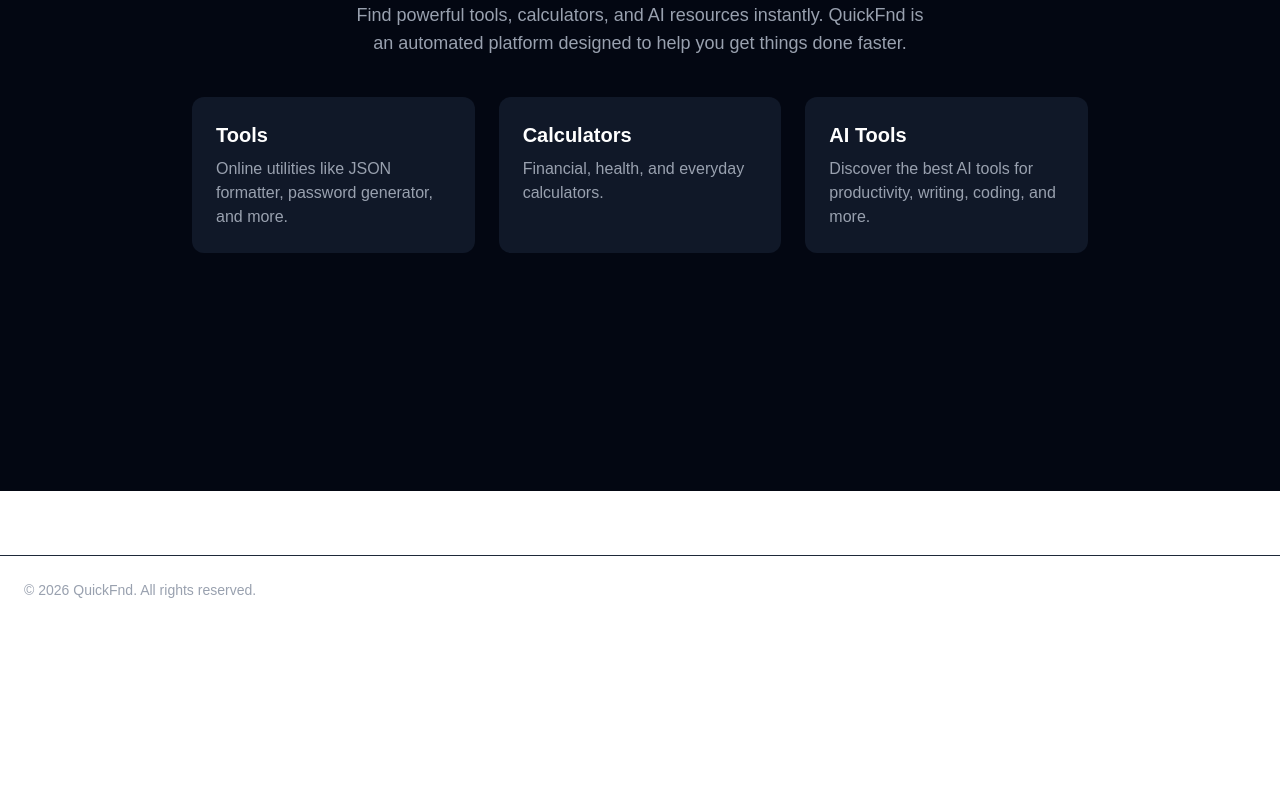
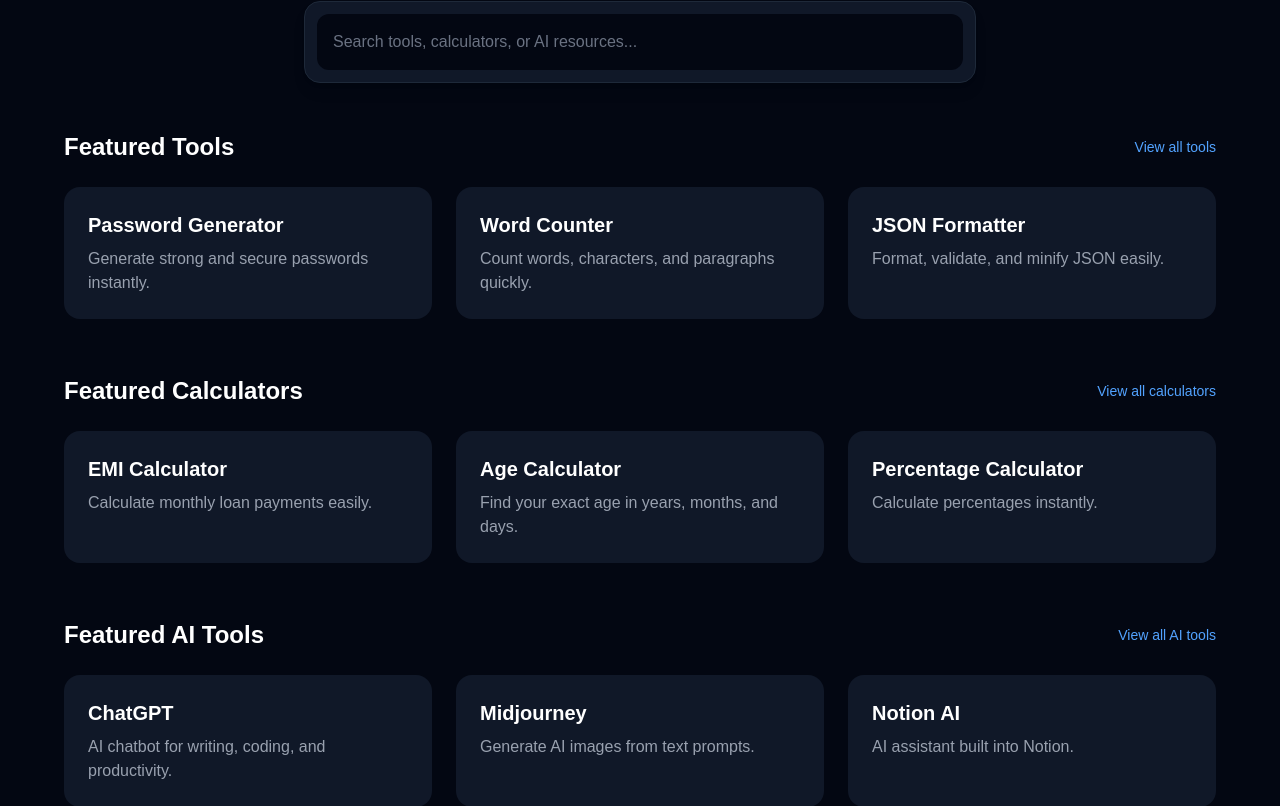
Before and after one commit to girishprabhu2007-ai/QuickFnd, a Next.js app: page / in a window 1280 px wide. Shown: the part 374-1180 px from the top of the page. Before the commit the page ends 998 px from the top, so only its background shows below. Built offline with nearby package versions, Linux system fonts and the light colour scheme.

Commit message:
Add homepage upgrade and SEO foundation

```diff
--- a/app/ai-tools/page.tsx
+++ b/app/ai-tools/page.tsx
@@ -1,5 +1,10 @@
 import Link from "next/link";
+import type { Metadata } from "next";
 
+export const metadata: Metadata = {
+  title: "AI Tools",
+  description: "Discover AI tools for writing, coding, design, productivity, and more.",
+};
 const aiTools = [
   {
     slug: "chatgpt",
--- /dev/null
+++ b/app/app/robots.ts
@@ -0,0 +1,11 @@
+import type { MetadataRoute } from "next";
+
+export default function robots(): MetadataRoute.Robots {
+  return {
+    rules: {
+      userAgent: "*",
+      allow: "/",
+    },
+    sitemap: "https://quick-fnd-b5xf.vercel.app/sitemap.xml",
+  };
+}
--- /dev/null
+++ b/app/app/sitemap.ts
@@ -0,0 +1,28 @@
+import type { MetadataRoute } from "next";
+
+export default function sitemap(): MetadataRoute.Sitemap {
+  const baseUrl = "https://quick-fnd-b5xf.vercel.app";
+
+  const routes = [
+    "",
+    "/tools",
+    "/tools/password-generator",
+    "/tools/word-counter",
+    "/tools/json-formatter",
+    "/tools/base64-encoder-decoder",
+    "/tools/uuid-generator",
+    "/calculators",
+    "/calculators/emi-calculator",
+    "/calculators/age-calculator",
+    "/calculators/percentage-calculator",
+    "/ai-tools",
+    "/ai-tools/chatgpt",
+    "/ai-tools/midjourney",
+    "/ai-tools/notion-ai",
+  ];
+
+  return routes.map((route) => ({
+    url: `${baseUrl}${route}`,
+    lastModified: new Date(),
+  }));
+}
--- a/app/calculators/page.tsx
+++ b/app/calculators/page.tsx
@@ -1,5 +1,10 @@
 import Link from "next/link";
+import type { Metadata } from "next";
 
+export const metadata: Metadata = {
+  title: "Calculators",
+  description: "Browse useful calculators including EMI, age, and percentage calculators.",
+};
 const calculators = [
   {
     slug: "emi-calculator",
--- a/app/layout.tsx
+++ b/app/layout.tsx
@@ -3,8 +3,12 @@
 import "./globals.css";
 
 export const metadata: Metadata = {
-  title: "QuickFnd",
-  description: "Automated platform for tools, calculators, and AI resources.",
+  title: {
+    default: "QuickFnd",
+    template: "%s | QuickFnd",
+  },
+  description:
+    "QuickFnd is an all-in-one platform for online tools, calculators, and AI resources.",
 };
 
 export default function RootLayout({
@@ -22,16 +26,16 @@
             </Link>
 
             <div className="flex items-center gap-6 text-sm text-gray-300">
-              <Link href="/" className="hover:text-white transition">
+              <Link href="/" className="transition hover:text-white">
                 Home
               </Link>
-              <Link href="/tools" className="hover:text-white transition">
+              <Link href="/tools" className="transition hover:text-white">
                 Tools
               </Link>
-              <Link href="/calculators" className="hover:text-white transition">
+              <Link href="/calculators" className="transition hover:text-white">
                 Calculators
               </Link>
-              <Link href="/ai-tools" className="hover:text-white transition">
+              <Link href="/ai-tools" className="transition hover:text-white">
                 AI Tools
               </Link>
             </div>
@@ -40,7 +44,7 @@
 
         {children}
 
-        <footer className="border-t border-gray-800 mt-16">
+        <footer className="mt-16 border-t border-gray-800">
           <div className="mx-auto max-w-7xl px-6 py-6 text-sm text-gray-400">
             © 2026 QuickFnd. All rights reserved.
           </div>
--- a/app/page.tsx
+++ b/app/page.tsx
@@ -1,41 +1,150 @@
+import Link from "next/link";
+
+const featuredTools = [
+  {
+    slug: "password-generator",
+    name: "Password Generator",
+    description: "Generate strong and secure passwords instantly.",
+  },
+  {
+    slug: "word-counter",
+    name: "Word Counter",
+    description: "Count words, characters, and paragraphs quickly.",
+  },
+  {
+    slug: "json-formatter",
+    name: "JSON Formatter",
+    description: "Format, validate, and minify JSON easily.",
+  },
+];
+
+const featuredCalculators = [
+  {
+    slug: "emi-calculator",
+    name: "EMI Calculator",
+    description: "Calculate monthly loan payments easily.",
+  },
+  {
+    slug: "age-calculator",
+    name: "Age Calculator",
+    description: "Find your exact age in years, months, and days.",
+  },
+  {
+    slug: "percentage-calculator",
+    name: "Percentage Calculator",
+    description: "Calculate percentages instantly.",
+  },
+];
+
+const featuredAITools = [
+  {
+    slug: "chatgpt",
+    name: "ChatGPT",
+    description: "AI chatbot for writing, coding, and productivity.",
+  },
+  {
+    slug: "midjourney",
+    name: "Midjourney",
+    description: "Generate AI images from text prompts.",
+  },
+  {
+    slug: "notion-ai",
+    name: "Notion AI",
+    description: "AI assistant built into Notion.",
+  },
+];
+
 export default function Home() {
   return (
-    <main className="min-h-screen bg-gray-950 text-white flex flex-col items-center justify-center p-10">
+    <main className="min-h-screen bg-gray-950 px-6 py-12 text-white">
+      <section className="mx-auto max-w-6xl text-center">
+        <h1 className="mb-6 text-5xl font-bold leading-tight md:text-6xl">
+          Find powerful tools, calculators, and AI resources instantly
+        </h1>
 
-      <h1 className="text-5xl font-bold mb-6">
-        QuickFnd
-      </h1>
+        <p className="mx-auto mb-8 max-w-3xl text-lg text-gray-400">
+          QuickFnd is your all-in-one platform for online utilities, useful calculators,
+          and AI tools — built to save time and scale into a fully automated resource hub.
+        </p>
 
-      <p className="text-lg text-gray-400 mb-10 text-center max-w-xl">
-        Find powerful tools, calculators, and AI resources instantly.
-        QuickFnd is an automated platform designed to help you get things done faster.
-      </p>
+        <div className="mx-auto mb-12 max-w-2xl rounded-2xl border border-gray-800 bg-gray-900 p-3 shadow-lg">
+          <input
+            type="text"
+            placeholder="Search tools, calculators, or AI resources..."
+            className="w-full rounded-xl bg-gray-950 px-4 py-4 text-white outline-none placeholder:text-gray-500"
+            readOnly
+          />
+        </div>
+      </section>
 
-      <div className="grid grid-cols-1 md:grid-cols-3 gap-6 w-full max-w-4xl">
-
-        <div className="bg-gray-900 p-6 rounded-xl hover:bg-gray-800 transition">
-          <h2 className="text-xl font-semibold mb-2">Tools</h2>
-          <p className="text-gray-400">
-            Online utilities like JSON formatter, password generator, and more.
-          </p>
+      <section className="mx-auto mb-14 max-w-6xl">
+        <div className="mb-6 flex items-center justify-between">
+          <h2 className="text-2xl font-semibold">Featured Tools</h2>
+          <Link href="/tools" className="text-sm text-blue-400 hover:text-blue-300">
+            View all tools
+          </Link>
         </div>
 
-        <div className="bg-gray-900 p-6 rounded-xl hover:bg-gray-800 transition">
-          <h2 className="text-xl font-semibold mb-2">Calculators</h2>
-          <p className="text-gray-400">
-            Financial, health, and everyday calculators.
-          </p>
+        <div className="grid gap-6 md:grid-cols-2 xl:grid-cols-3">
+          {featuredTools.map((tool) => (
+            <Link
+              key={tool.slug}
+              href={`/tools/${tool.slug}`}
+              className="block rounded-2xl bg-gray-900 p-6 transition hover:bg-gray-800"
+            >
+              <h3 className="text-xl font-semibold">{tool.name}</h3>
+              <p className="mt-2 text-gray-400">{tool.description}</p>
+            </Link>
+          ))}
+        </div>
+      </section>
+
+      <section className="mx-auto mb-14 max-w-6xl">
+        <div className="mb-6 flex items-center justify-between">
+          <h2 className="text-2xl font-semibold">Featured Calculators</h2>
+          <Link
+            href="/calculators"
+            className="text-sm text-blue-400 hover:text-blue-300"
+          >
+            View all calculators
+          </Link>
         </div>
 
-        <div className="bg-gray-900 p-6 rounded-xl hover:bg-gray-800 transition">
-          <h2 className="text-xl font-semibold mb-2">AI Tools</h2>
-          <p className="text-gray-400">
-            Discover the best AI tools for productivity, writing, coding, and more.
-          </p>
+        <div className="grid gap-6 md:grid-cols-2 xl:grid-cols-3">
+          {featuredCalculators.map((calculator) => (
+            <Link
+              key={calculator.slug}
+              href={`/calculators/${calculator.slug}`}
+              className="block rounded-2xl bg-gray-900 p-6 transition hover:bg-gray-800"
+            >
+              <h3 className="text-xl font-semibold">{calculator.name}</h3>
+              <p className="mt-2 text-gray-400">{calculator.description}</p>
+            </Link>
+          ))}
+        </div>
+      </section>
+
+      <section className="mx-auto max-w-6xl">
+        <div className="mb-6 flex items-center justify-between">
+          <h2 className="text-2xl font-semibold">Featured AI Tools</h2>
+          <Link href="/ai-tools" className="text-sm text-blue-400 hover:text-blue-300">
+            View all AI tools
+          </Link>
         </div>
 
-      </div>
-
+        <div className="grid gap-6 md:grid-cols-2 xl:grid-cols-3">
+          {featuredAITools.map((tool) => (
+            <Link
+              key={tool.slug}
+              href={`/ai-tools/${tool.slug}`}
+              className="block rounded-2xl bg-gray-900 p-6 transition hover:bg-gray-800"
+            >
+              <h3 className="text-xl font-semibold">{tool.name}</h3>
+              <p className="mt-2 text-gray-400">{tool.description}</p>
+            </Link>
+          ))}
+        </div>
+      </section>
     </main>
   );
 }
--- a/app/tools/page.tsx
+++ b/app/tools/page.tsx
@@ -1,4 +1,10 @@
 import Link from "next/link";
+import type { Metadata } from "next";
+
+export const metadata: Metadata = {
+  title: "Tools",
+  description: "Browse online tools like password generators, word counters, JSON formatters, and more.",
+};
 
 const tools = [
   {
```
